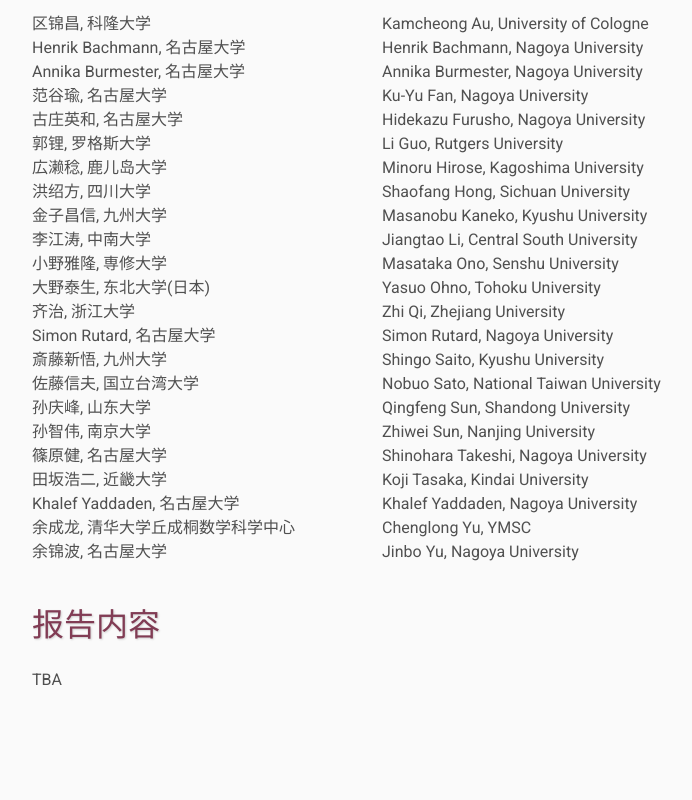
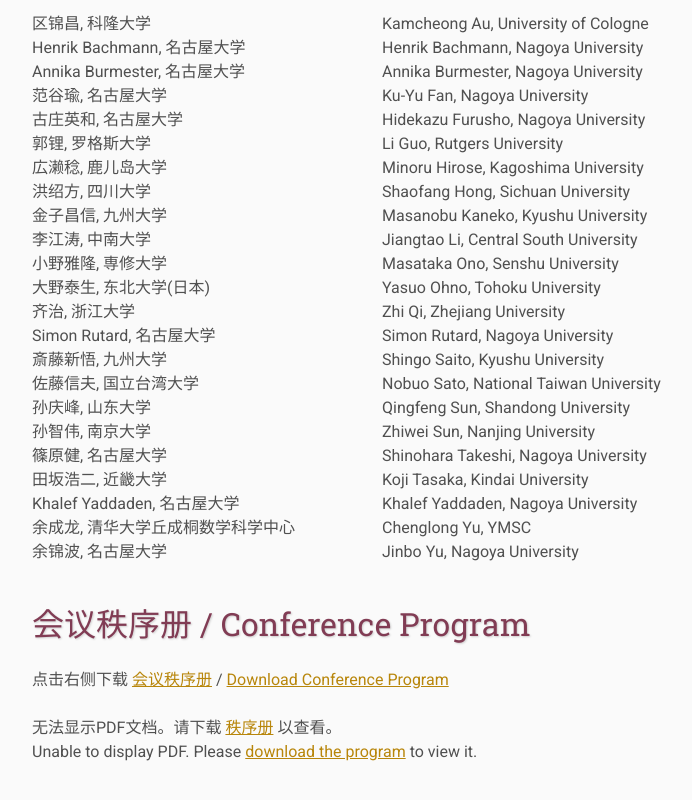
Before and after one commit to MultiZetaCafe/shanghai2025, a plain HTML site: page program/index.html in a window 1280 px wide. Shown: the part 1197-1997 px from the top of the page, without its empty margins (108-800 px from the left). Before the commit the page ends 1949 px from the top, so only its background shows below. Drawn offline with nearby package versions, Linux system fonts and the light colour scheme; some packages are replaced by stand-ins of ours; files that its build step writes are made by us from their sources.

Commit message:
Update index.html

```diff
--- a/program/index.html
+++ b/program/index.html
@@ -158,8 +158,25 @@
             </div>
 
 
-    <h2>报告内容</h2>
-    TBA
+        <h2>会议秩序册 / Conference Program</h2>
+        <p>
+            点击右侧下载
+            <a href="assets/program.pdf" target="_blank">会议秩序册</a>
+            /
+            <a href="assets/program.pdf" target="_blank">Download Conference Program</a>
+        </p>
+
+        <object data="assets/program.pdf" type="application/pdf" width="100%" height="600px">
+            <p>
+                无法显示PDF文档。请下载
+                <a href="assets/program.pdf">秩序册</a>
+                以查看。<br>
+                Unable to display PDF. Please
+                <a href="assets/program.pdf">download the program</a>
+                to view it.
+            </p>
+        </object>
+
     <!--
     <h2>Conference Program</h2>
 
```
